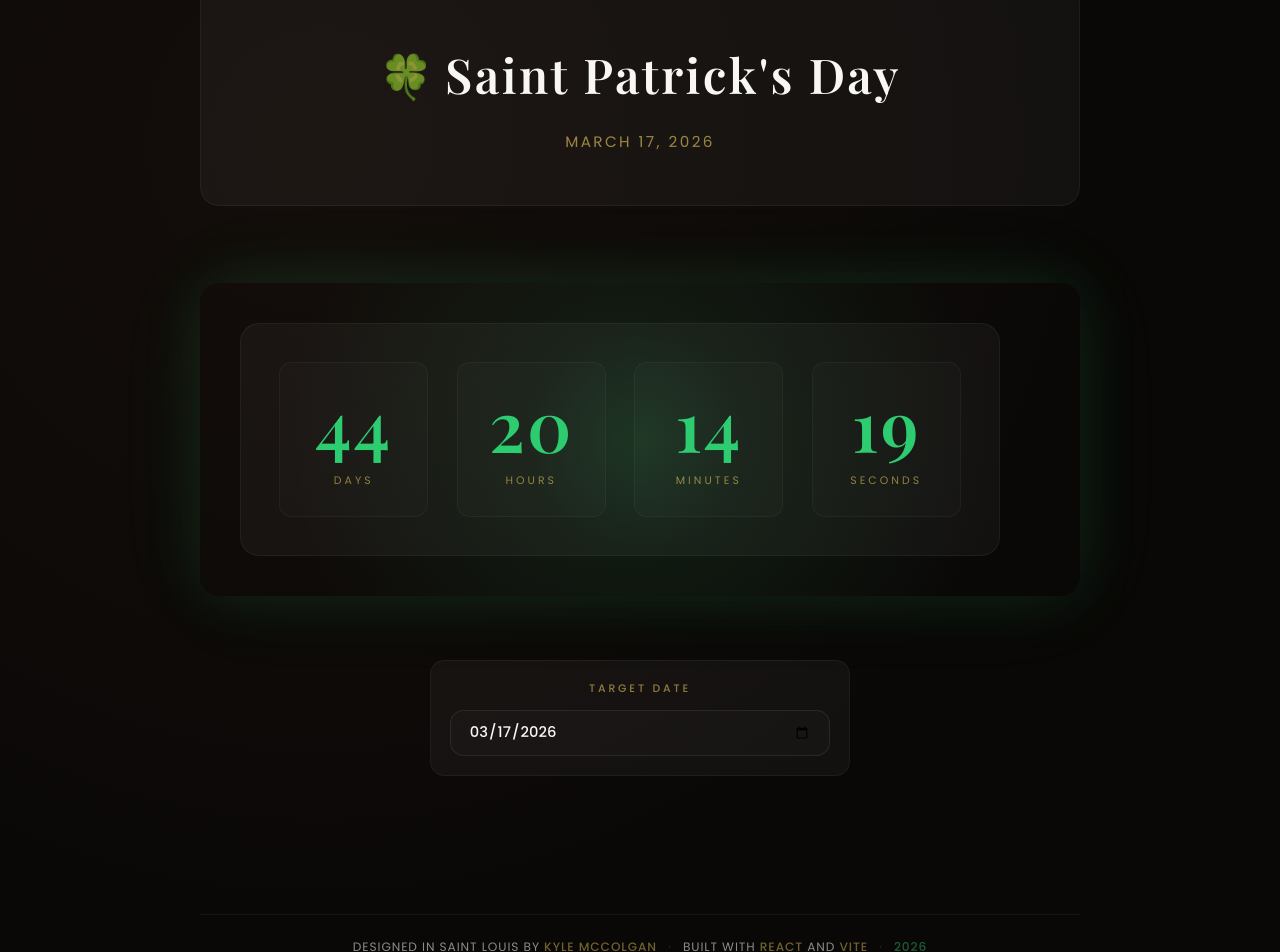
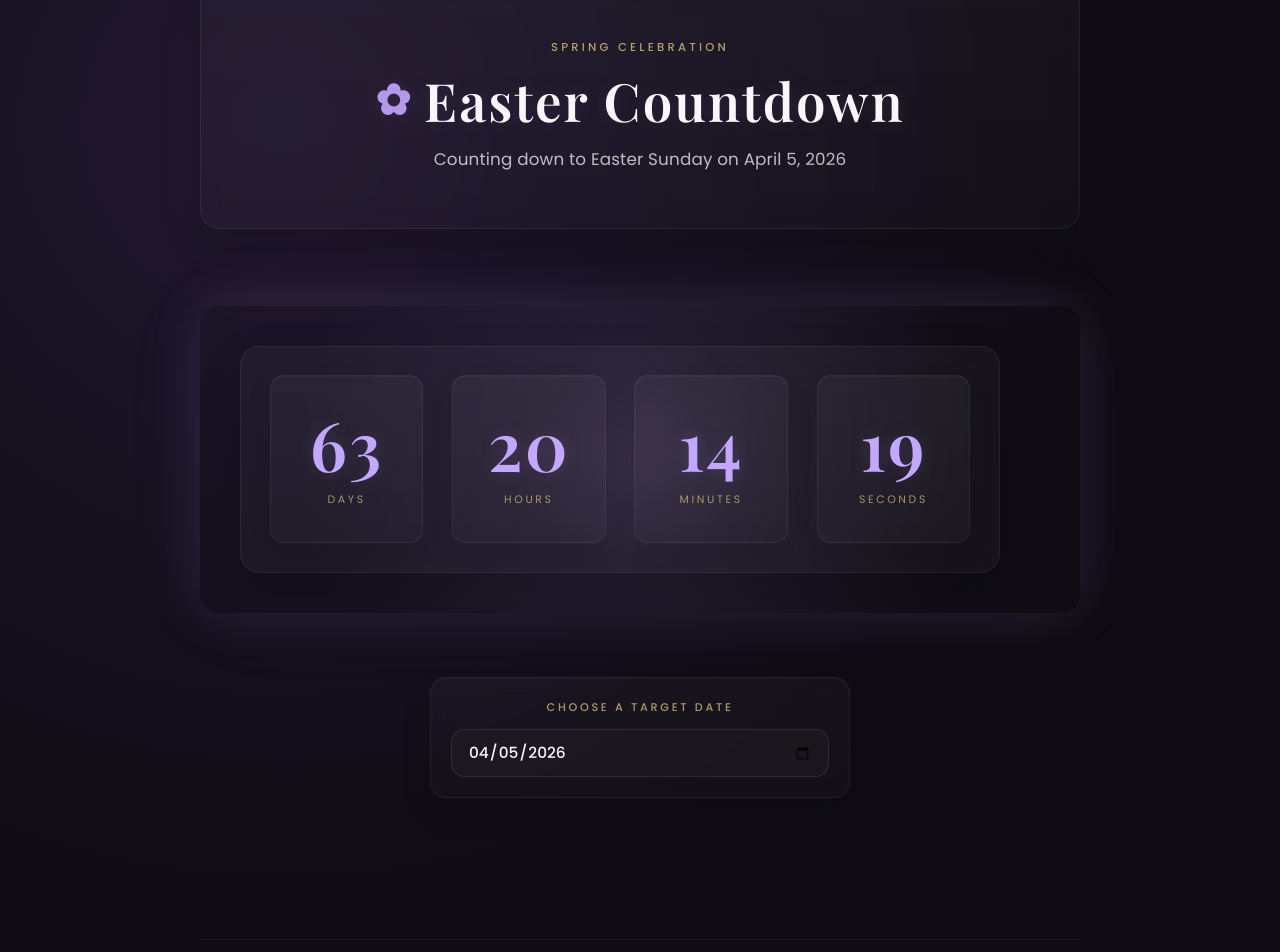
Before and after one commit to mcckyle/the-countdown, a React (Vite) app: page / in a window 1280 px wide. Shown: the part 89-1041 px from the top of the page. Built offline with nearby package versions, Linux system fonts and the light colour scheme.

Commit message:
App.jsx: Begin the Easter Sunday countdown.

```diff
--- a/index.html
+++ b/index.html
@@ -7,20 +7,20 @@
       content="width=device-width, initial-scale=1, viewport-fit=cover"
     />
 
-    <title>Saint Patrick's Day Countdown</title>
+    <title>Easter Countdown</title>
     <meta
       name="description"
-      content="A simple, modern countdown leading to Saint Patrick's Day."
+      content="A simple, modern countdown leading to Easter Sunday."
     />
 
     <!-- Open Graph Meta. -->
-    <meta property="og:title" content="Saint Patrick's Day Countdown Countdown" />
-    <meta property="og:description" content="Countdown to Saint Patrick's Day." />
+    <meta property="og:title" content="Easter Countdown" />
+    <meta property="og:description" content="A simple, modern countdown to Easter Sunday." />
     <meta property="og:type" content="website" />
     <meta property="og:locale" content="en_US" />
 
     <!-- Theme. -->
-    <meta name="theme-color" content="#0a0807" />
+    <meta name="theme-color" content="#0f0c14" />
     <meta name="color-scheme" content="dark light" />
     <meta name="mobile-web-app-capable" content="yes" />
 
@@ -37,7 +37,7 @@
     />
 
     <!-- Prevent White Flash Before CSS Loads. -->
-    <style>html { background: #0a0807; }</style>
+    <style>html { background: #0f0c14; }</style>
   </head>
 
   <body>
--- a/src/App.css
+++ b/src/App.css
@@ -41,9 +41,15 @@
     width: 100%;
     padding: clamp(1.75rem, 4vw, 2.5rem);
     border-radius: var(--radius);
-    background: radial-gradient(circle at center, rgba(46, 204, 113, 0.18) 0%, rgba(46, 204, 113, 0.08) 25%, transparent 75%);
-    box-shadow: 0 0 60px rgba(46, 204, 113, 0.12),
-                0 0 100px rgba(46, 204, 113, 0.06);
+
+    background: radial-gradient(
+        circle at center,
+        rgba(196, 167, 255, 0.16) 0%,
+        rgba(196, 167, 255, 0.07) 26%,
+        transparent 74%
+    );
+    box-shadow: 0 0 56px rgba(196, 167, 255, 0.10),
+                0 0 96px rgba(196, 167, 255, 0.05);
 
     transition: transform var(--transition), box-shadow var(--transition);
 }
@@ -59,7 +65,8 @@
     .countdown-section:hover
     {
         transform: translateY(-1.5px);
-        box-shadow: 0 0 80px rgba(46, 204, 113, 0.14), 0 0 140px rgba(46, 204, 113, 0.08);
+        box-shadow: 0 0 72px rgba(196, 167, 255, 0.12),
+                    0 0 120px rgba(196, 167, 255, 0.06);
     }
 }
 
--- a/src/App.jsx
+++ b/src/App.jsx
@@ -1,6 +1,6 @@
 //Filename: App.jsx
 //Author: Kyle McColgan
-//Date: 4 March 2026
+//Date: 21 March 2026
 //Description: This file contains the entry component for the Countdown React project.
 
 import { useState } from "react";
@@ -13,8 +13,8 @@ import "./App.css";
 
 function App()
 {
-  //Target date: Saint Patrick's Day 2026 (March 17th, 2026).
-  const [targetDate, setTargetDate] = useState("2026-03-17T00:00:00");
+  //Target date: Easter Sunday 2026 (April 5th, 2026).
+  const [targetDate, setTargetDate] = useState("2026-04-05T00:00:00");
   const today = new Date().toISOString().split("T")[0];
 
   const handleDateChange = (e) => {
--- a/src/components/Countdown/Countdown.css
+++ b/src/components/Countdown/Countdown.css
@@ -9,14 +9,16 @@
     max-width: 760px;
 
     display: grid;
-    grid-template-columns: repeat(auto-fit, minmax(130px, 1fr));
-    gap: clamp(1.4rem, 3vw, 1.8rem);
+    grid-template-columns: repeat(4, minmax(0, 1fr));
+    gap: clamp(1rem, 2.5vw, 1.8rem);
 
-    padding: clamp(1.8rem, 4vw, 2.4rem);
+    padding: clamp(1.4rem, 3vw, 1.8rem);
 
-    background: var(--color-surface);
+    background: rgba(255, 255, 255, 0.03);
+    border: 1px solid rgba(255, 255, 255, 0.06);
     border-radius: var(--radius);
-    border: 1px solid rgba(255, 255, 255, 0.05);
+    box-shadow: 0 18px 44px rgba(0, 0, 0, 0.16);
+    backdrop-filter: blur(10px);
 }
 
 /* ====================================
@@ -28,16 +30,24 @@
     flex-direction: column;
     align-items: center;
     justify-content: center;
-    padding: clamp(1.2rem, 3vw, 1.6rem);
 
-    border-radius: calc(var(--radius) - 0.4rem);
-    border: 1px solid rgba(255, 255, 255, 0.04);
-    background: rgba(255, 255, 255, 0.015);
+    min-height: clamp(9rem, 16vw, 10.5rem);
+    padding: clamp(1.15rem, 2.5vw, 1.4rem);
 
-    transition: transform var(--transition);
+    border-radius: calc(var(--radius) - 0.35rem);
+    border: 1px solid rgba(255, 255, 255, 0.06);
+    background: linear-gradient(
+        180deg,
+        rgba(255, 255, 255, 0.04) 0%,
+        rgba(255, 255, 255, 0.02) 100%
+    );
+    box-shadow: inset 0 1px 0 rgba(255, 255, 255, 0.03),
+                0 10px 24px rgba(0, 0, 0, 0.12);
+
+    transition: transform var(--transition), border-color var(--transition), background var(--transition), box-shadow var(--transition);
 }
 /* Countdown Tick Animation Trigger Styles. */
-.time-unit.tick .time-value { animation: tick 0.18s ease; }
+.time-unit.tick .time-value { animation: tick 0.22s ease; }
 
 /* ====================================
    Countdown Numeric Time Value Styles.
@@ -45,13 +55,14 @@
 .time-value
 {
     font-family: var(--heading-font);
-    font-size: clamp(3rem, 6vw, 4.4rem);
+    font-size: clamp(2.8rem, 5.8vw, 4.25rem);
     font-weight: 600;
 
     line-height: 1;
     letter-spacing: 0.03em;
 
     color: var(--color-accent);
+    text-shadow: 0 0 18px rgba(196, 167, 255, 0.18);
 }
 
 /* ====================================
@@ -59,13 +70,13 @@
 ======================================= */
 .time-label
 {
-    margin-top: 0.8rem;
+    margin-top: 0.85rem;
     font-size: 0.68rem;
-    letter-spacing: 0.28em;
+    letter-spacing: 0.24em;
     text-transform: uppercase;
 
     color: var(--color-highlight);
-    opacity: 0.55;
+    opacity: 0.62;
 }
 
 /* ====================================
@@ -73,13 +84,14 @@
 ======================================= */
 .countdown.complete
 {
-    min-height: 200px;
+    min-height: 240px;
 
     display: flex;
     flex-direction: column;
     align-items: center;
     justify-content: center;
     text-align: center;
+    padding: clamp(2rem, 4vw, 2.8rem);
 }
 
 /* ====================================
@@ -88,18 +100,24 @@
 .complete-title
 {
     font-family: var(--heading-font);
-    font-size: clamp(2.4rem, 4vw, 3rem);
+    font-size: clamp(2.3rem, 4vw, 3.1rem);
     font-weight: 600;
+    letter-spacing: 0.04em;
 
-    letter-spacing: 0.05em;
     color: var(--color-accent);
+    text-shadow: 0 0 20px rgba(196, 167, 255, 0.18);
 }
-.complete-subtitle { margin-top: 0.7rem; font-size: 0.95rem; letter-spacing: 0.05em; opacity: 0.7; }
+.complete-subtitle { margin-top: 0.8rem; font-size: 0.96rem; letter-spacing: 0.04em; color: var(--color-text); opacity: 0.72; }
 
 /* Countdown Desktop Hover Styles. */
 @media (hover: hover)
 {
-    .time-unit:hover { transform: translateY(-2px); }
+    .time-unit:hover { transform: translateY(-2px); border-color: rgba(196, 167, 255, 0.18); background: linear-gradient(
+        180deg,
+        rgba(255, 255, 255, 0.05) 0%,                                                                                                                rgba(196, 167, 255, 0.04) 100%
+    );
+    box-shadow: inset 0 1px 0 rgba(255, 255, 255, 0.04),
+    0 14px 28px rgba(0, 0, 0, 0.16); }
 }
 
 /* ====================================
@@ -108,7 +126,7 @@
 @keyframes tick
 {
     0% { transform: scale(1); }
-    50% { transform: scale(1.08); }
+    50% { transform: scale(1.06); }
     100% { transform: scale(1); }
 }
 
@@ -117,6 +135,12 @@
  ======================================= */
 @media (max-width: 768px)
 {
-    .countdown { grid-template-columns: repeat(auto-fit, minmax(110px, 1fr)); padding: 1.6rem; }
-    .time-value { font-size: clamp(2.6rem, 8vw, 3.6rem); }
+    .countdown { grid-template-columns: repeat(2, minmax(0, 1fr)); gap: 1rem; padding: 1.2rem; }
+    .time-unit { min-height: 8rem; padding: 1rem; }
+    .time-value { font-size: clamp(2.4rem, 10vw, 3.5rem); }
 }
+@media (max-width: 420px)
+{
+    .countdown { grid-template-columns: 1fr; }
+    .time-unit { min-height: 7.2rem; }
+}
--- a/src/components/Countdown/Countdown.jsx
+++ b/src/components/Countdown/Countdown.jsx
@@ -1,6 +1,6 @@
 //Filename: Countdown.jsx
 //Author: Kyle McColgan
-//Date: 15 March 2026
+//Date: 21 March 2026
 //Description: This file contains the parent component for the Countdown React project.
 
 import { useEffect, useRef, useState } from "react";
@@ -49,8 +49,8 @@ function Countdown({ targetDate })
             aria-live="polite"
             aria-label="Countdown complete"
           >
-            <h2 className="complete-title">Saint Patrick's Day</h2>
-            <p className="complete-subtitle">The wait is over.</p>
+            <h2 className="complete-title">Easter Has Arrived</h2>
+            <p className="complete-subtitle">The countdown has come to an end.</p>
           </section>
         );
     }
@@ -60,7 +60,7 @@ function Countdown({ targetDate })
         className="countdown"
         role="timer"
         aria-live="polite"
-        aria-label="Time remaining until Saint Patrick's Day'"
+        aria-label="Time remaining until Easter"
       >
         {UNITS.map(({ key, label }) => (
           <div key={key} className={`time-unit ${tick ? "tick" : ""}`}>
--- a/src/components/DatePicker/DatePicker.css
+++ b/src/components/DatePicker/DatePicker.css
@@ -10,13 +10,20 @@
 
     display: flex;
     flex-direction: column;
-    align-items: center;
-    gap: 0.75rem;
-    padding: clamp(0.9rem, 2vw, 1.2rem);
+    align-items: stretch;
+    gap: 0.8rem;
+    padding: clamp(1rem, 2vw, 1.25rem);
 
-    background: var(--color-surface);
-    border: 1px solid rgba(255, 255, 255, 0.05);
-    border-radius: calc(var(--radius) - 0.3rem);
+    border-radius: calc(var(--radius) - 0.2rem);
+    border: 1px solid rgba(255, 255, 255, 0.06);
+    background: linear-gradient(
+        180deg,
+        rgba(255, 255, 255, 0.03) 0%,
+        rgba(255, 255, 255, 0.018) 100%
+    );
+    box-shadow: inset 0 1px 0 rgba(255, 255, 255, 0.03),
+                0 14px 30px rgba(0, 0, 0, 0.12);
+    backdrop-filter: blur(10px);
 
     animation: fadeIn 0.6s ease both;
 }
@@ -26,13 +33,14 @@
 ======================================= */
 .date-label
 {
-    font-size: 0.68rem;
+    font-size: 0.7rem;
     font-weight: 500;
-    letter-spacing: 0.26em;
+    letter-spacing: 0.24em;
     text-transform: uppercase;
+    text-align: center;
 
     color: var(--color-highlight);
-    opacity: 0.55;
+    opacity: 0.68;
 }
 
 /* ====================================
@@ -41,22 +49,25 @@
 .date-input
 {
     width: 100%;
+    min-height: 3rem;
     appearance: none;
+    padding: 0.8rem 1rem;
 
     font-family: var(--main-font);
-    font-size: 0.92rem;
+    font-size: 0.96rem;
     font-weight: 500;
-    padding: 0.65rem 1.1rem;
+    line-height: 1.2;
 
     color: var(--color-text);
-    background: rgba(255, 255, 255, 0.02);
+    background: rgba(255, 255, 255, 0.025);
 
+    border: 1px solid rgba(255, 255, 255, 0.09);
     border-radius: calc(var(--radius) - 0.35rem);
-    border: 1px solid rgba(255, 255, 255, 0.08);
 
     transition: border-color var(--transition),
                 background var(--transition),
-                box-shadow var(--transition);
+                box-shadow var(--transition),
+                transform var(--transition);
 }
 
 /* ====================================
@@ -65,26 +76,36 @@
 .date-input:focus
 {
     outline: none;
-    border-color: var(--color-accent);
-    box-shadow: 0 0 0 2px rgba(214, 40, 40, 0.18);
-    background: rgba(255, 255, 255, 0.03);
+    background: rgba(255, 255, 255, 0.04);
+    border-color: rgba(196, 167, 255, 0.5);
+    box-shadow: 0 0 0 3px rgba(196, 167, 255, 0.16);
+}
+
+/* ====================================
+   DatePicker Calendar Picker Styles.
+======================================= */
+.date-input::-webkit-calendar-picker-indicator
+{
+    opacity: 0.8;
+    cursor: pointer;
 }
 
 /* DatePicker Desktop Hover Effects Styles. */
-/*@media (hover: hover)
+@media (hover: hover)
 {
     .date-input:hover
     {
-        border-color: rgba(214, 40, 40, 0.4);
-        transform: translateY(-1px);
+        background: rgba(255, 255, 255, 0.035);
+        border-color: rgba(196, 167, 255, 0.2);
     }
-}*/
+}
 
 /* ====================================
    DatePicker Media Query Styles.
 ======================================= */
 @media (max-width: 600px)
 {
-    .date-picker { padding: 0.85rem 0.95rem; }
-    .date-label { font-size: 0.64rem; }
+    .date-picker { padding: 0.9rem; }
+    .date-label { font-size: 0.64rem; letter-spacing: 0.22em; }
+    .date-input { font-size: 0.94rem; min-height: 2.85rem; }
 }
--- a/src/components/DatePicker/DatePicker.jsx
+++ b/src/components/DatePicker/DatePicker.jsx
@@ -16,7 +16,7 @@ export default function DatePicker ({ value, minDate, onChange }) {
           htmlFor="countdown-date"
           className="date-label"
         >
-          Target Date
+          Choose a target date
         </label>
 
         <input
--- a/src/components/Footer/Footer.css
+++ b/src/components/Footer/Footer.css
@@ -8,11 +8,11 @@
     width: 100%;
     max-width: 880px;
 
-    margin-top: clamp(2.8rem, 6vw, 3.8rem);
-    padding: clamp(1.1rem, 2vw, 1.4rem);
+    margin-top: clamp(2.8rem, 6vw, 4rem);
+    padding: clamp(1.1rem, 2vw, 1.5rem);
     text-align: center;
 
-    border-top: 1px solid rgba(255, 255, 255, 0.05);
+    border-top: 1px solid rgba(255, 255, 255, 0.06);
 }
 
 /* ====================================
@@ -20,15 +20,22 @@
 ======================================= */
 .footer-text
 {
-    font-size: clamp(0.7rem, 0.45vw + 0.4rem, 0.8rem);
-    line-height: 1.7;
+    display: flex;
+    align-items: center;
+    justify-content: center;
+    flex-wrap: wrap;
+    gap: 0.45rem;
 
-    letter-spacing: 0.075em;
+    font-size: clamp(0.72rem, 0.45vw + 0.4rem, 0.82rem);
+    line-height: 1.8;
+
+    letter-spacing: 0.07em;
     text-transform: uppercase;
 
     color: var(--color-text);
-    opacity: 0.55;
+    opacity: 0.58;
 }
+.footer-item { white-space: nowrap; }
 
 /* ====================================
    Footer Accent Elements Styles.
@@ -37,7 +44,9 @@
 {
     color: var(--color-highlight);
     font-weight: 500;
-    opacity: 0.8;
+    opacity: 0.9;
+
+    transition: color var(--transition), opacity var(--transition);
 }
 
 /* ====================================
@@ -45,9 +54,13 @@
 ======================================= */
 .divider
 {
-    display: inline-block;
-    margin: 0 0.7rem;
+    display: inline-flex;
+    align-items: center;
+    justify-content: center;
+
+    margin: 0 0.35rem;
     opacity: 0.28;
+    color: var(--color-text);
 }
 
 /* ====================================
@@ -57,7 +70,14 @@
 {
     color: var(--color-accent);
     font-weight: 500;
-    opacity: 0.8;
+    opacity: 0.9;
+}
+
+/* Footer Desktop Hover Effects Styles. */
+@media (hover: hover)
+{
+    .footer:hover .footer-text { opacity: 0.7; }
+    .footer:hover .footer-accent, .footer:hover .footer-year { opacity: 1; }
 }
 
 /* ====================================
@@ -65,6 +85,8 @@
 ======================================= */
 @media (max-width: 600px)
 {
-    .footer-text { font-size: 0.66rem; letter-spacing: 0.055em; }
-    .divider { margin: 0 0.45rem; }
+    .footer { margin-top: 2.6rem; padding-top: 1rem; }
+    .footer-text { gap: 0.35rem; font-size: 0.66rem; letter-spacing: 0.055em; line-height: 1.75; }
+    .footer-item { white-space: normal; }
+    .divider { margin: 0 0.2rem; }
 }
--- a/src/components/Footer/Footer.jsx
+++ b/src/components/Footer/Footer.jsx
@@ -1,6 +1,6 @@
 //Filename: Footer.jsx
 //Author: Kyle McColgan
-//Date: 16 March 2026
+//Date: 21 March 2026
 //Description: This file contains the Footer component for the Countdown React project.
 
 import "./Footer.css";
@@ -10,18 +10,24 @@ function Footer()
   return (
     <footer className="footer">
       <p className="footer-text">
+        <span className="footer-item">
           Designed in Saint&nbsp;Louis by{" "}
           <span className="footer-accent">Kyle McColgan</span>
+        </span>
 
-        <span className="divider" aria-hidden="true">·</span>
+        <span className="divider" aria-hidden="true">•</span>
 
+        <span className="footer-item">
           Built with{" "}
           <span className="footer-accent">React</span> and{" "}
           <span className="footer-accent">Vite</span>
+        </span>
 
-        <span className="divider" aria-hidden="true">·</span>
+        <span className="divider" aria-hidden="true">•</span>
 
+        <span className="footer-item">
           <span className="footer-year">{new Date().getFullYear()}</span>
+        </span>
       </p>
     </footer>
   );
--- a/src/components/Header/Header.css
+++ b/src/components/Header/Header.css
@@ -12,12 +12,35 @@
 
 .header-inner
 {
-    padding: clamp(2.2rem, 5vw, 3.2rem) clamp(1.6rem, 4vw, 2.4rem);
+    padding: clamp(2.3rem, 5vw, 3.4rem) clamp(1.6rem, 4vw, 2.8rem);
     border-radius: var(--radius);
-    border: 1px solid rgba(255, 255, 255, 0.05);
-    background: var(--color-surface);
+    border: 1px solid rgba(255, 255, 255, 0.06);
+    background: linear-gradient(
+        180deg,
+        rgba(255, 255, 255, 0.035) 0%,
+        rgba(255, 255, 255, 0.02) 100%
+    );
+    box-shadow: inset 0 1px 0 rgba(255, 255, 255, 0.03),
+                0 18px 40px rgba(0, 0, 0, 0.14);
+    backdrop-filter: blur(10px);
 
     animation: fadeIn 0.7s ease both;
+}
+
+/* ====================================
+   Header Eyebrow Styles.
+======================================= */
+.header-eyebrow
+{
+    margin-bottom: 0.9rem;
+
+    font-size: 0.72rem;
+    font-weight: 500;
+    letter-spacing: 0.28em;
+    text-transform: uppercase;
+
+    color: var(--color-highlight);
+    opacity: 0.7;
 }
 
 /* ====================================
@@ -27,14 +50,18 @@
 {
     display: inline-flex;
     align-items: center;
-    gap: 0.6rem;
+    justify-content: center;
+    gap: 0.7rem;
+    flex-wrap: wrap;
 
     font-family: var(--heading-font);
-    font-size: clamp(2.3rem, 5vw, 3rem);
+    font-size: clamp(2.4rem, 5vw, 3.3rem);
     font-weight: 600;
+    line-height: 1.08;
+    letter-spacing: 0.04em;
 
-    letter-spacing: 0.05em;
     color: var(--color-text);
+    text-shadow: 0 0 20px rgba(196, 167, 255, 0.12);
 }
 
 /* ====================================
@@ -42,8 +69,10 @@
 ======================================= */
 .header-icon
 {
-    font-size: 0.9em;
-    opacity: 0.7;
+    font-size: 0.8em;
+    color: var(--color-accent);
+    opacity: 0.9;
+    transform: translateY(-0.04em);
 }
 
 /* ====================================
@@ -51,14 +80,15 @@
 ======================================= */
 .header-subtitle
 {
-    margin-top: 0.9rem;
+    max-width: 38rem;
+    margin: 1rem auto 0;
 
-    font-size: clamp(0.88rem, 1.3vw, 0.95rem);
-    letter-spacing: 0.16em;
-    text-transform: uppercase;
+    font-size: clamp(0.96rem, 1.5vw, 1.05rem);
+    line-height: 1.7;
+    letter-spacing: 0.01em;
 
-    color: var(--color-highlight);
-    opacity: 0.6;
+    color: var(--color-text);
+    opacity: 0.74;
 }
 
 /* ====================================
@@ -88,6 +118,8 @@
 ======================================= */
 @media (max-width: 600px)
 {
-    .header-title { font-size: clamp(1.9rem, 6vw, 2.4rem); }
-    .header-subtitle { font-size: 0.82rem; }
+    .header-inner { padding: 2rem 1.15rem; }
+    .header-eyebrow { font-size: 0.66rem; letter-spacing: 0.24em; }
+    .header-title { font-size: clamp(1.95rem, 8vw, 2.5rem); gap: 0.5rem; }
+    .header-subtitle { font-size: 0.92rem; }
 }
--- a/src/components/Header/Header.jsx
+++ b/src/components/Header/Header.jsx
@@ -1,6 +1,6 @@
 //Filename: Header.jsx
 //Author: Kyle McColgan
-//Date: 15 March 2026
+//Date: 21 March 2026
 //Description: This file contains the Header component for the Countdown React project.
 
 import "./Header.css";
@@ -10,13 +10,14 @@ function Header()
   return (
     <header className="header">
       <div className="header-inner">
+        <p className="header-eyebrow">Spring Celebration</p>
         <h1 className="header-title">
-          <span className="header-icon" aria-hidden="true">🍀</span>
-          Saint Patrick's Day
+          <span className="header-icon" aria-hidden="true">✿</span>
+          Easter Countdown
         </h1>
 
         <p className="header-subtitle">
-          March 17, 2026
+          Counting down to Easter Sunday on April 5, 2026
         </p>
       </div>
     </header>
--- a/src/index.css
+++ b/src/index.css
@@ -5,15 +5,15 @@
 ======================================= */
 :root
 {
-    --color-bg: #0a0807;
-    --color-bg-deep: #140e0b;
+    --color-bg: #0f0c14;
+    --color-bg-deep: #17121f;
 
     --color-surface: rgba(255, 255, 255, 0.04);
-    --color-text: #f8f7f4;
+    --color-text: #f8f6fb;
 
-    --color-accent: #2ecc71; /* Green accent for Saint Patrick's Day. */
-    --color-secondary: #2a9d8f;
-    --color-highlight: #f4d35e;
+    --color-accent: #c4a7ff;
+    --color-secondary: #f2b5d4;
+    --color-highlight: #f3d98b;
 
     --main-font: "Poppins", system-ui, sans-serif;
     --heading-font: "Playfair Display", serif;
@@ -35,6 +35,8 @@
 /* ====================================
    Base Layout Styles.
 ======================================= */
+html { background: var(--color-bg); }
+#root { min-height: 100vh; }
 body
 {
     min-height: 100vh;
@@ -43,14 +45,19 @@ body
     line-height: 1.65;
 
     background: radial-gradient(
-      circle at 25% 20%,
-      var(--color-bg-deep) 0%,
-      var(--color-bg) 60%
+      circle at 22% 18%,
+      rgba(33, 24, 47, 0.96) 0%,
+      var(--color-bg) 58%
     ),
     radial-gradient(
-        circle at 80% 80%,
-        rgba(46, 204, 113, 0.05),
+        circle at 82% 78%,
+        rgba(196, 167, 255, 0.05),
         transparent 50%
+    ),
+    linear-gradient(
+        180deg,
+        #120e18 0%,
+        var(--color-bg) 100%
     );
 
     -webkit-font-smoothing: antialiased;
@@ -87,7 +94,7 @@ a:hover { color: var(--color-accent); }
 /* ====================================
    Selection Styles.
 ======================================= */
-::selection { background: var(--color-accent); color: #fff; }
+::selection { background: var(--color-accent); color: #140f1d; }
 
 /* ====================================
    Shared Animations Styles.
```
Also changed, not shown: 2 other files (tests, documents, lock files or other folders). Lines whose indentation alone changed are shown as unchanged.
